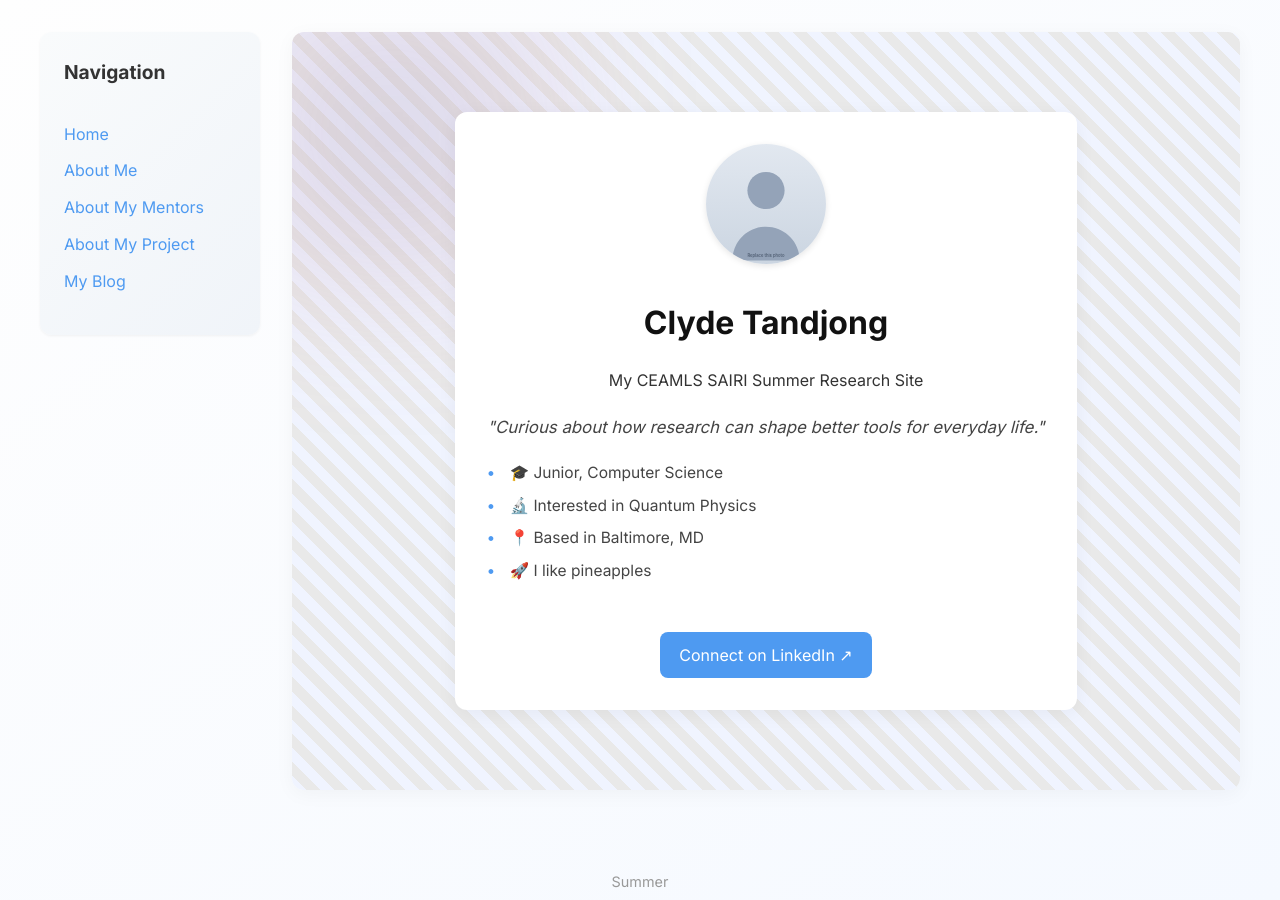
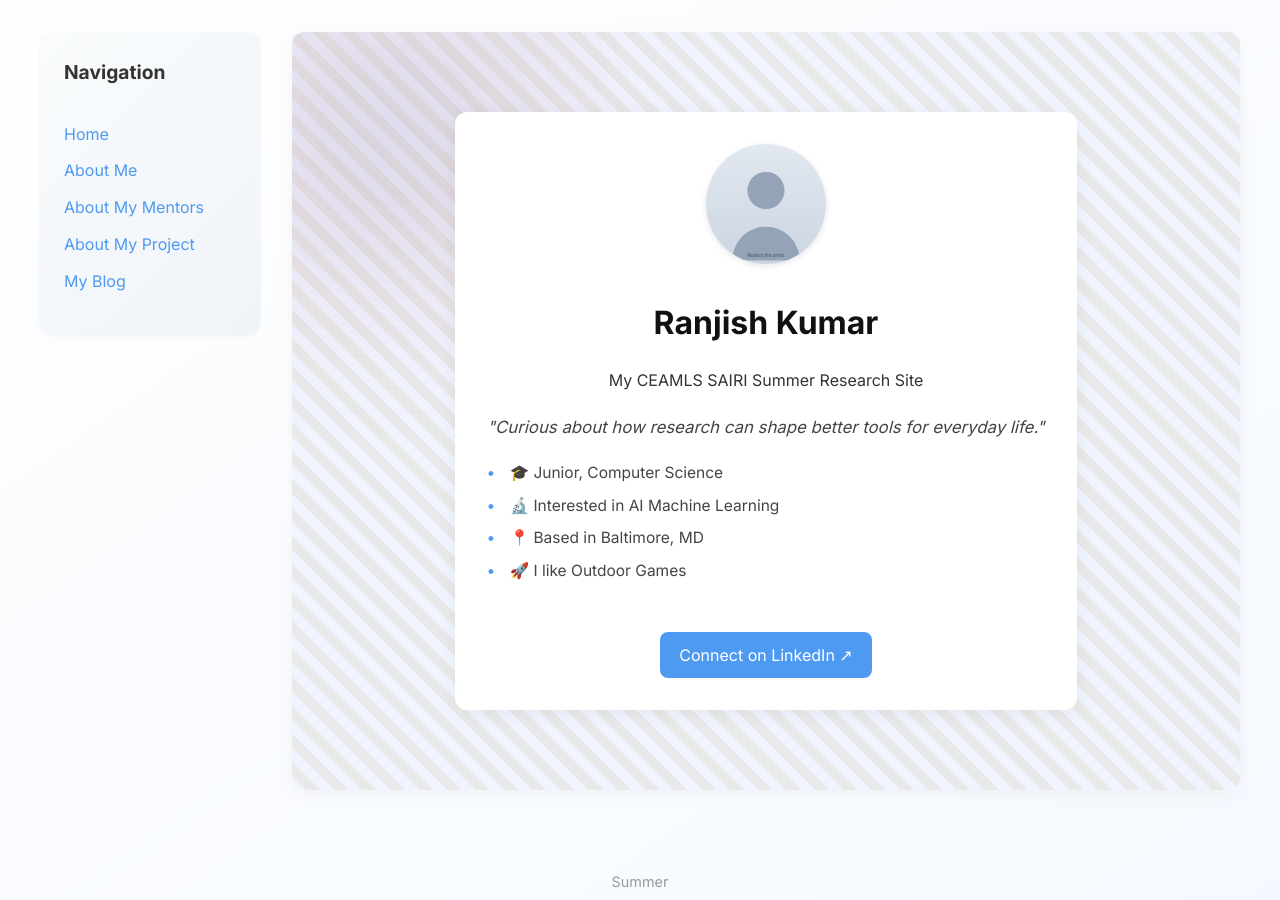
Before and after one commit to KumarRanjish/KumarRanjish.github.io, a Jekyll site: the page built from index.md, in a window 1280 px wide. Built offline with Jekyll 4.4.1, drawn with Linux system fonts in a browser that asks for light colours.

Commit message:
Update display name and interests in index.md

```diff
--- a/index.md
+++ b/index.md
@@ -1,18 +1,18 @@
 ---
 layout: home
 title: Home
-display_name: Clyde Tandjong                  # <- shown as the big display name on the hero
+display_name: Ranjish Kumar                  # <- shown as the big display name on the hero
 description: My CEAMLS SAIRI Summer Research Site
 
 motto: "Curious about how research can shape better tools for everyday life."
 
 quick_facts:
   - "🎓 Junior, Computer Science"
-  - "🔬 Interested in Quantum Physics"
+  - "🔬 Interested in AI Machine Learning"
   - "📍 Based in Baltimore, MD"
-  - "🚀 I like pineapples"
+  - "🚀 I like Outdoor Games"
 
-linkedin: https://www.linkedin.com/in/example
+linkedin: www.linkedin.com/in/ranjish-kumar-76413129a
 image: /assets/images/profile.svg
 
 # A "Currently" block — three short status lines for the home page.
```
